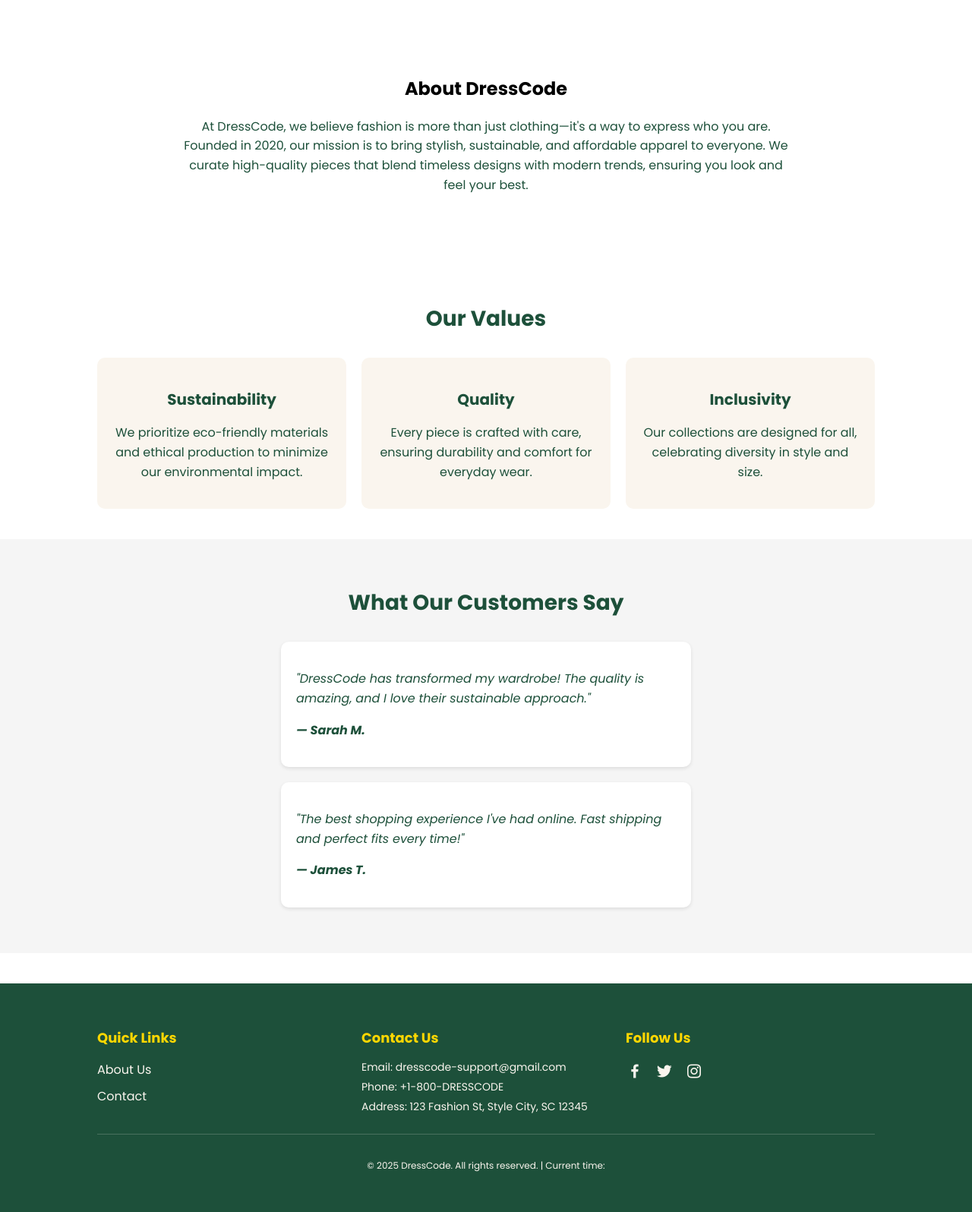
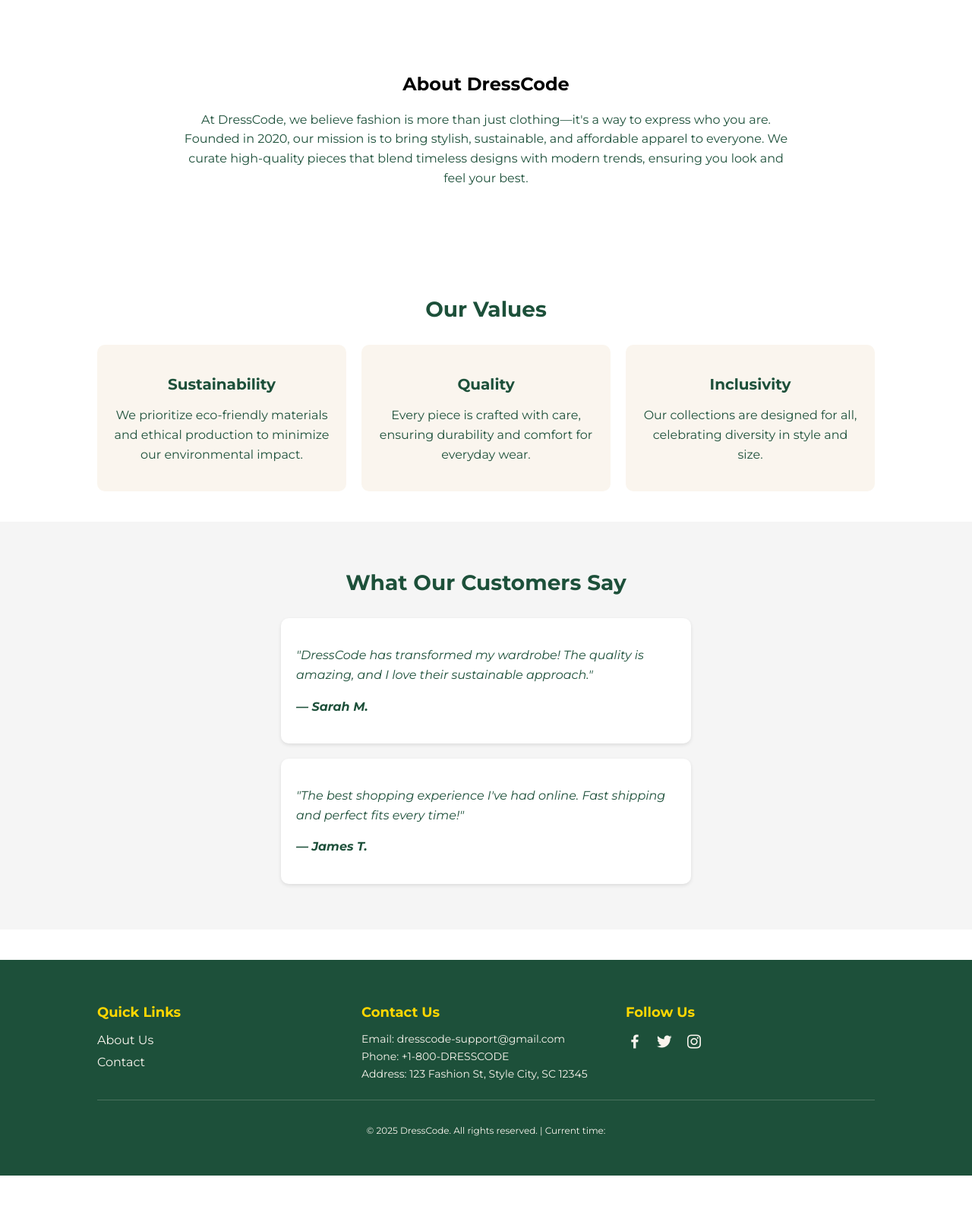
Before and after one commit to CRON997/django-dresscode, a Django app: page /en/about-store/ in a window 1280 px wide. Shown: the part 480-2076 px from the top of the page at 76% size. After the commit the page ends 2028 px from the top, so only its background shows below. Run offline with Django 5.2, Linux system fonts and the light colour scheme; some libraries are stand-ins or nearby versions.

Commit message:
change font

```diff
--- a/main/static/main/css/about.css
+++ b/main/static/main/css/about.css
@@ -1,8 +1,6 @@
-@import url('https://fonts.googleapis.com/css2?family=League+Spartan:wght@100..900&family=Poppins:ital,wght@0,100;0,200;0,300;0,400;0,500;0,600;0,700;0,800;0,900;1,100;1,200;1,300;1,400;1,500;1,600;1,700;1,800;1,900&family=Roboto:ital,wght@0,100..900;1,100..900&display=swap');
-
 .about-page body {
     margin: 0 !important;
-    font-family: 'Poppins', Arial !important;
+    font-family: 'Montserrat', sans-serif !important;
     background-color: #faf5ee !important;
 }
 
--- a/main/static/main/css/catalog.css
+++ b/main/static/main/css/catalog.css
@@ -5,7 +5,7 @@
 }
 
 body {
-  font-family: "Poppins", Arial, sans-serif;
+  font-family: 'Montserrat', sans-serif !important;
   background-color: #faf5ee;
   color: #000000;
   line-height: 1.6;
--- a/main/static/main/css/detail.css
+++ b/main/static/main/css/detail.css
@@ -1,8 +1,8 @@
-@import url('https://fonts.googleapis.com/css2?family=League+Spartan:wght@100..900&family=Poppins:ital,wght@0,100;0,200;0,300;0,400;0,500;0,600;0,700;0,800;0,900;1,100;1,200;1,300;1,400;1,500;1,600;1,700;1,800;1,900&family=Roboto:ital,wght@0,100..900;1,100..900&display=swap');
+@import url('https://fonts.googleapis.com/css2?family=Montserrat:ital,wght@0,100..900;1,100..900&display=swap');
 
 body {
     margin: 0;
-    font-family: 'Poppins', Arial;
+    font-family: 'Montserrat', Arial !important;
     background-color: #faf5ee;
 }
 
--- a/main/static/main/css/footer.css
+++ b/main/static/main/css/footer.css
@@ -2,7 +2,8 @@
 
 body {
     margin: 0 !important;
-    font-family: 'Poppins', Arial !important;
+    font-family: 'Montserrat', Arial !important;
+
 }
 
 .footer {
--- a/main/static/main/css/header.css
+++ b/main/static/main/css/header.css
@@ -1,5 +1,8 @@
-@import url('https://fonts.googleapis.com/css2?family=League+Spartan:wght@100..900&family=Poppins:ital,wght@0,100;0,200;0,300;0,400;0,500;0,600;0,700;0,800;0,900;1,100;1,200;1,300;1,400;1,500;1,600;1,700;1,800;1,900&family=Roboto:ital,wght@0,100..900;1,100..900&display=swap');
+@import url('https://fonts.googleapis.com/css2?family=Montserrat:ital,wght@0,100..900;1,100..900&display=swap');
 
+*{
+font-family: 'Montserrat', sans-serif !important;
+}
 .header {
     background-color: #1d503a !important;
     padding: 20px 30px !important;
@@ -16,7 +19,6 @@
     font-size: 24px !important;
     font-weight: 700 !important;
     text-decoration: none !important;
-    font-family: 'Poppins', Arial !important;
 }
 
 .header .nav-container {
@@ -66,7 +68,6 @@
     padding: 8px 16px !important;
     border: none !important;
     border-radius: 5px !important;
-    font-family: 'Poppins', Arial !important;
     font-size: 14px !important;
     cursor: pointer !important;
     transition: background-color 0.3s ease, color 0.3s ease !important;
@@ -136,7 +137,6 @@
     padding: 8px 16px !important;
     border: none !important;
     border-radius: 5px !important;
-    font-family: 'Poppins', Arial !important;
     font-size: 14px !important;
     cursor: pointer !important;
     transition: background-color 0.3s ease, color 0.3s ease !important;
@@ -178,7 +178,6 @@
     padding: 10px !important;
     border: 1px solid #ddd !important;
     border-radius: 5px !important;
-    font-family: 'Poppins', Arial !important;
     font-size: 14px !important;
 }
 
```
